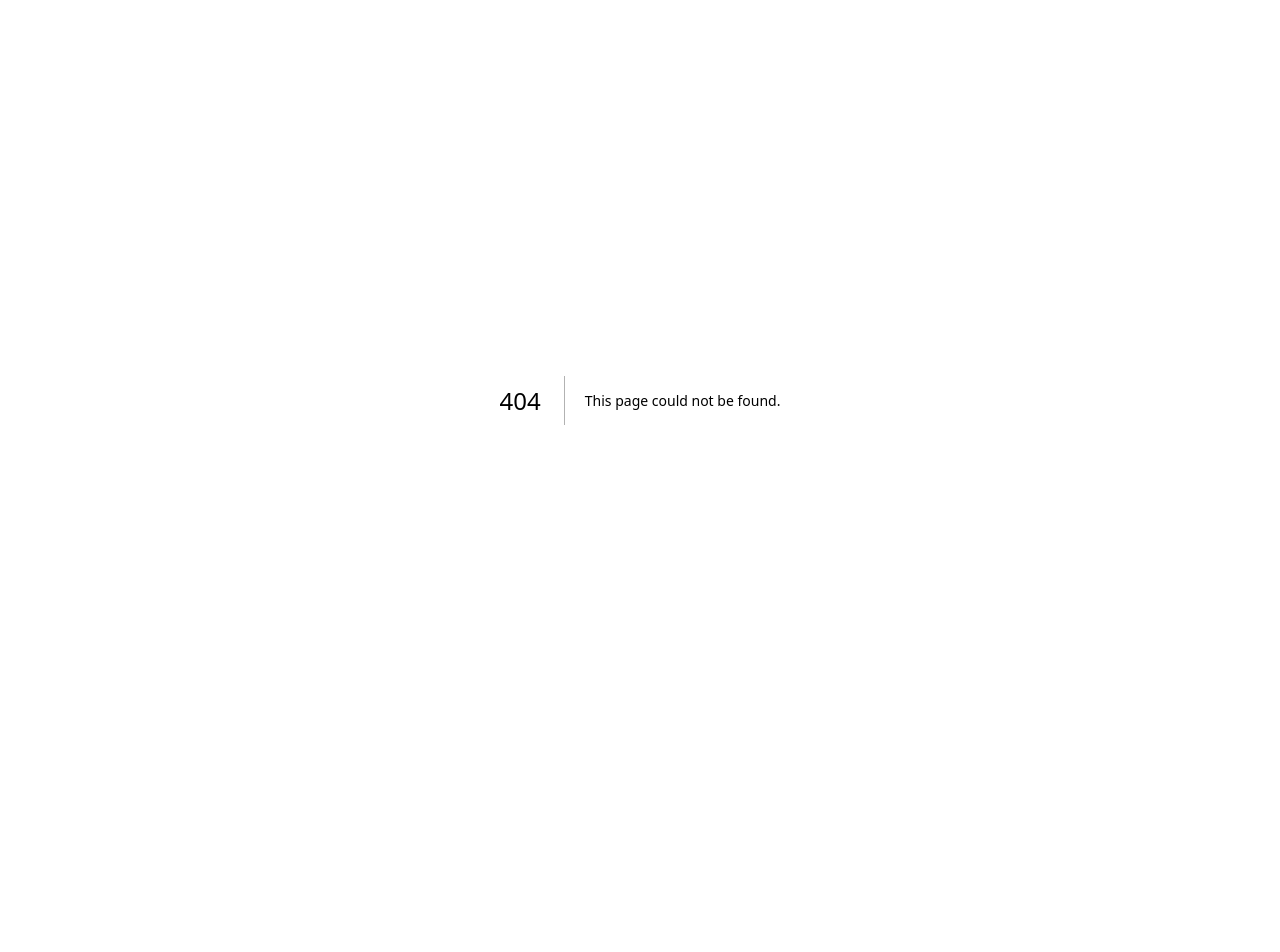
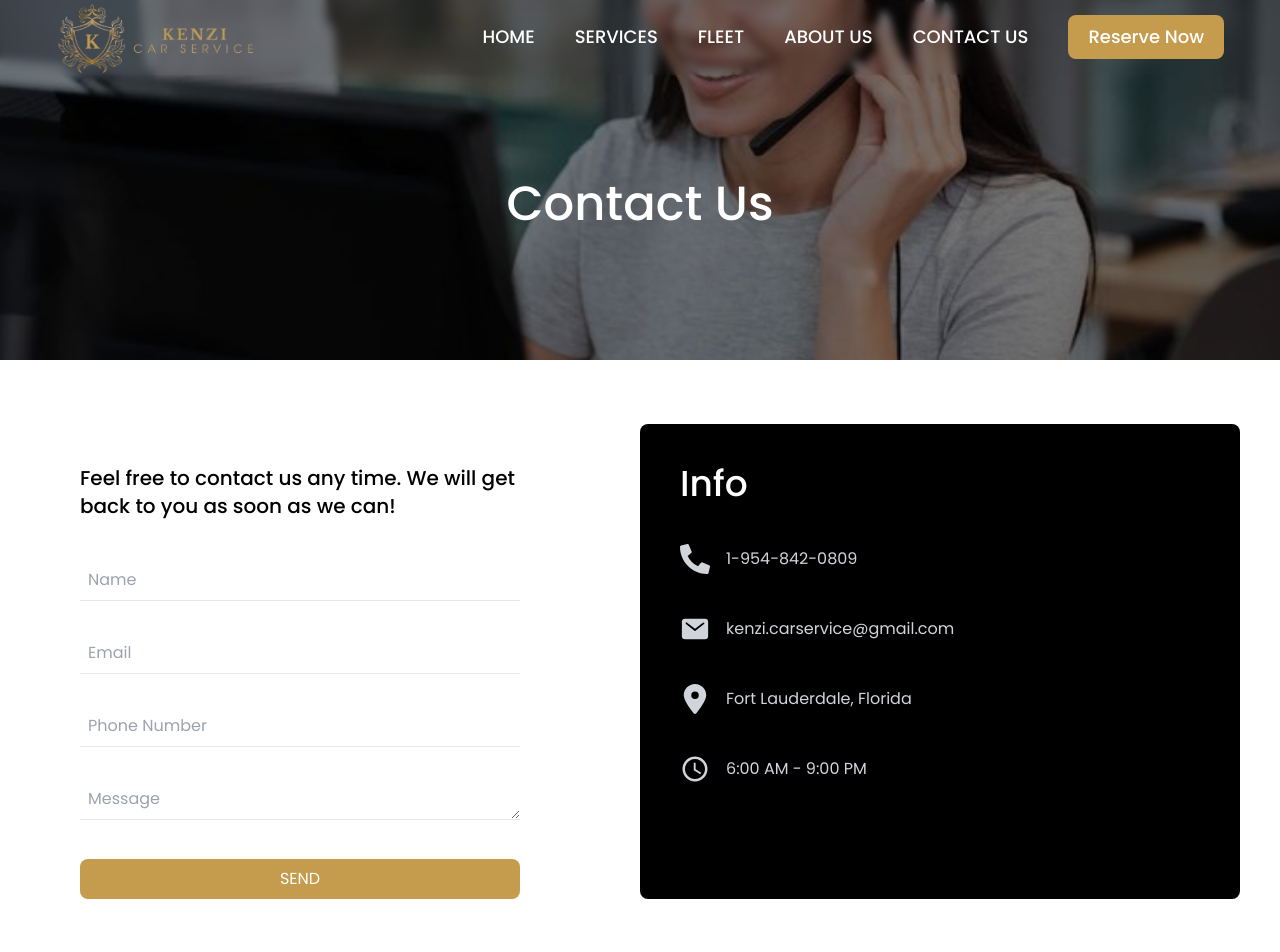
Before and after one commit to Lilicod/kenzi-car-service, a Next.js app: page /contact-us in a window 1280 px wide. Before the commit this address had no page. Shown: the top 952 px of the page. Before the commit the page ends 800 px from the top, so only its background shows below. Built offline with nearby package versions, Linux system fonts and the light colour scheme.

Commit message:
added contact page

```diff
--- a/package.json
+++ b/package.json
@@ -12,6 +12,7 @@
     "next": "14.2.6",
     "react": "^18",
     "react-dom": "^18",
+    "react-hook-form": "^7.53.0",
     "react-icons": "^5.3.0",
     "react-slick": "^0.30.2",
     "slick-carousel": "^1.8.1"
--- /dev/null
+++ b/src/pages/contact-us/index.jsx
@@ -0,0 +1,158 @@
+import Banner from "@/components/Banner";
+import Layout from "@/layout/Layout";
+import React from "react";
+import { useForm } from "react-hook-form";
+import { FaPhoneAlt } from "react-icons/fa";
+import { IoMail } from "react-icons/io5";
+import { FaLocationDot } from "react-icons/fa6";
+import { MdOutlineWatchLater } from "react-icons/md";
+import LocationsSection from "@/components/home-page/LocationsSection";
+
+export default function ContactUs() {
+  // Initialize the form with useForm hook
+  const {
+    register,
+    handleSubmit,
+    formState: { errors }, // Destructure errors from formState
+  } = useForm();
+
+  // Function to handle form submission
+  const onSubmit = (data) => {
+    console.log("Form Submitted Data: ", data);
+    // Perform form submission logic
+  };
+
+  return (
+    <Layout>
+      <Banner image={"contact-us.jpeg"} header="Contact Us" />
+      <div className="flex md:flex-row flex-col gap-5 md:gap-0 max-w-[75rem] mx-auto font-poppins py-4 md:py-16">
+        <div className="w-full h-[500px] space-y-5 lg:space-y-10 p-5 lg:p-10">
+          <h3 className="font-medium text-xl">
+            Feel free to contact us any time. We will get{" "}
+            <br className="hidden lg:block" /> back to you as soon as we can!
+          </h3>
+          <form
+            onSubmit={handleSubmit(onSubmit)}
+            className="flex flex-col gap-8 w-full lg:w-[440px] bg-white"
+          >
+            {/* Name Field */}
+            <div className="relative">
+              <input
+                className={`border-b p-2 focus:outline-none w-full ${
+                  errors.name ? "border-red-500" : ""
+                }`}
+                type="text"
+                placeholder="Name"
+                {...register("name", { required: "Name is required" })}
+              />
+              {errors.name && (
+                <p className="absolute text-red-500 text-sm mt-2 pl-2">
+                  {errors.name.message}
+                </p>
+              )}
+            </div>
+
+            {/* Email Field */}
+            <div className="relative">
+              <input
+                className={`border-b p-2 focus:outline-none w-full ${
+                  errors.email ? "border-red-500" : ""
+                }`}
+                type="email"
+                placeholder="Email"
+                {...register("email", {
+                  required: "Email is required",
+                  pattern: {
+                    value: /^[a-zA-Z0-9._%+-]+@[a-zA-Z0-9.-]+\.[a-zA-Z]{2,}$/,
+                    message: "Invalid email address",
+                  },
+                })}
+              />
+              {errors.email && (
+                <p className="absolute text-red-500 text-sm mt-2 pl-2">
+                  {errors.email.message}
+                </p>
+              )}
+            </div>
+
+            {/* Phone Number Field */}
+            <div className="relative">
+              <input
+                className={`border-b p-2 focus:outline-none w-full ${
+                  errors.phone ? "border-red-500" : ""
+                }`}
+                type="tel"
+                placeholder="Phone Number"
+                {...register("phone", {
+                  required: "Phone number is required",
+                  pattern: {
+                    value: /^[0-9]+$/,
+                    message: "Phone number should only contain numbers",
+                  },
+                  minLength: {
+                    value: 10,
+                    message: "Phone number should be at least 10 digits",
+                  },
+                })}
+              />
+              {errors.phone && (
+                <p className="absolute text-red-500 text-sm mt-2 pl-2">
+                  {errors.phone.message}
+                </p>
+              )}
+            </div>
+
+            {/* Message Field */}
+            <div className="relative">
+              <textarea
+                className={`border-b p-2 focus:outline-none w-full ${
+                  errors.message ? "border-red-500" : ""
+                }`}
+                name=""
+                id=""
+                cols="30"
+                rows="1"
+                placeholder="Message"
+                {...register("message", { required: "Message is required" })}
+              ></textarea>
+              {errors.message && (
+                <p className="absolute text-red-500 text-sm mt-2 pl-2">
+                  {errors.message.message}
+                </p>
+              )}
+            </div>
+
+            {/* Submit Button */}
+            <button
+              type="submit"
+              className="bg-primary text-white px-4 py-2 rounded-lg"
+            >
+              SEND
+            </button>
+          </form>
+        </div>
+
+        {/* Info Section */}
+        <div className="w-full bg-black h-[400px] md:h-[475px] p-5 lg:p-10 space-y-10 rounded-lg">
+          <h3 className="font-medium text-4xl text-white">Info</h3>
+          <div className="flex flex-row items-center gap-4 text-gray-300">
+            <FaPhoneAlt className="text- primary text-3xl" /> 1-954-842-0809
+          </div>
+          <div className="flex flex-row items-center gap-4 text-gray-300">
+            <IoMail className="text- primary text-3xl" />{" "}
+            kenzi.carservice@gmail.com
+          </div>
+          <div className="flex flex-row items-center gap-4 text-gray-300">
+            <FaLocationDot className="text- primary text-3xl" /> Fort
+            Lauderdale, Florida
+          </div>
+          <div className="flex flex-row items-center gap-4 text-gray-300">
+            <MdOutlineWatchLater className="text- primary text-3xl" /> 6:00 AM -
+            9:00 PM
+          </div>
+        </div>
+      </div>
+      <LocationsSection />
+    </Layout>
+  );
+}
```
Also changed, not shown: public/contact-us.jpeg (added), 1 other file (tests, documents, lock files or other folders).
